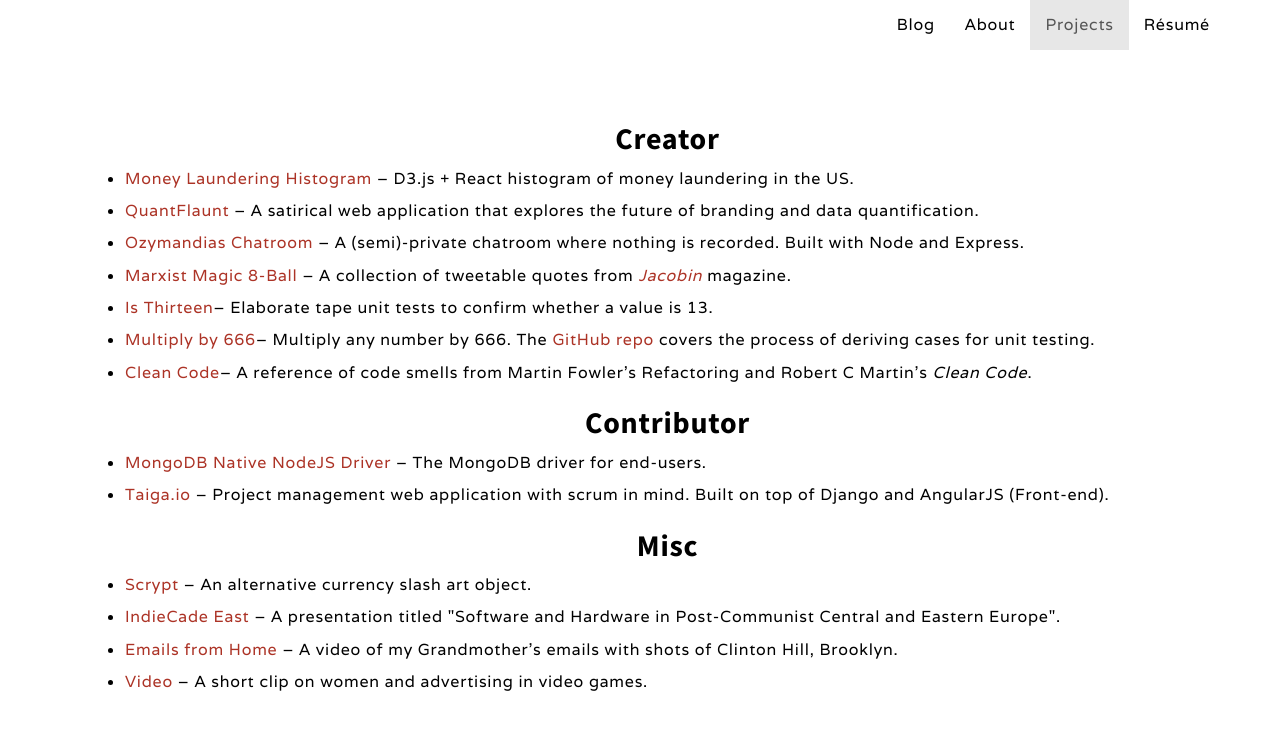
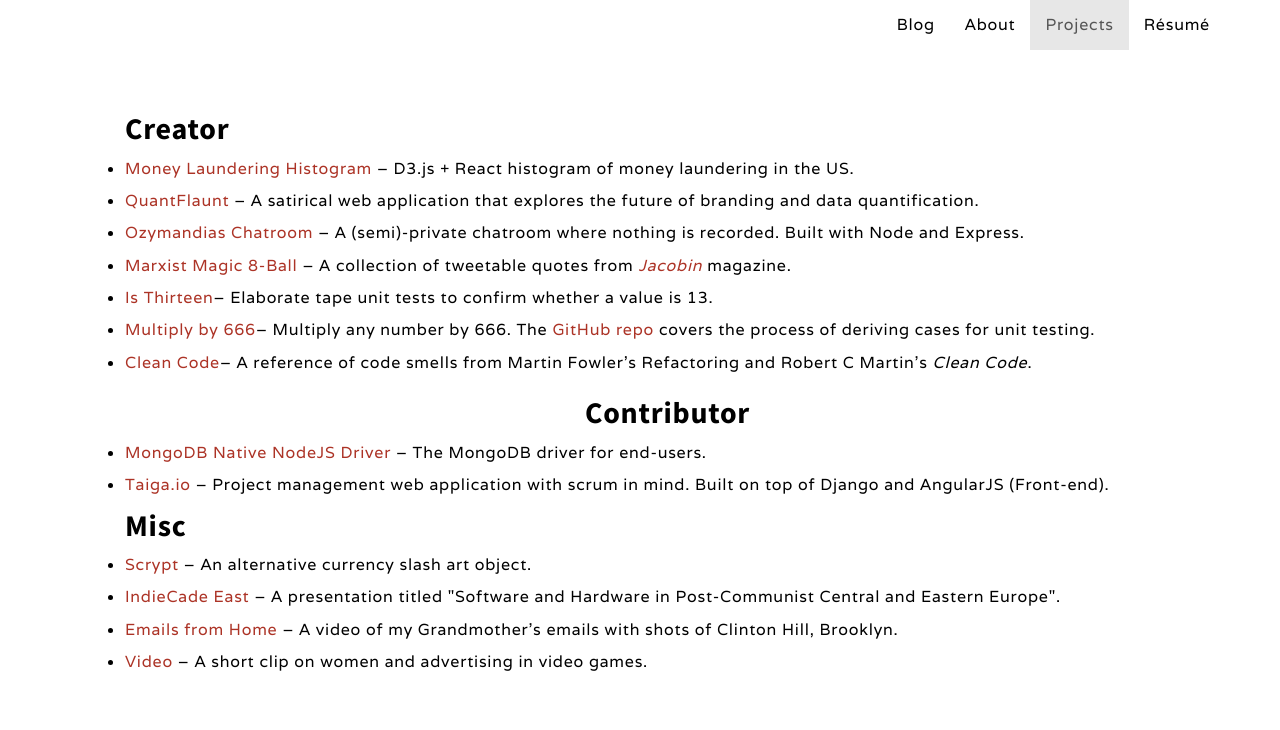
Before and after one commit to janaipakos/janaipakos.github.io, a Jekyll site: the page built from projects.md, in a window 1280 px wide. Shown: the top 730 px of the page. Built offline with Jekyll 4.4.1, drawn with Linux system fonts in a browser that asks for light colours; nearby versions of some CDN libraries.

Commit message:
Update Projects

```diff
--- a/projects.md
+++ b/projects.md
@@ -7,7 +7,7 @@ active: projects
         <div class="row">
             <div class="col-md-12 col-lg-12">
                <ul>
-                <h2>Creator</h2>
+                <h2 class="projects">Creator</h2>
                 <li class="projects"><a class="link" href='http://jamesanaipakos.com/money-laundering-chart/'>Money Laundering Histogram</a> – D3.js + React histogram of money laundering in the US.</li>
                 <li class="projects"><a class="link" href='/quantflaunt'>QuantFlaunt</a> – A satirical web application that explores the future of branding and data quantification.</li>
                 <li class="projects"><a class="link"  href='http://secretchat.herokuapp.com/'>Ozymandias Chatroom</a> – A (semi)-private chatroom where nothing is recorded. Built with Node and Express.</li>
@@ -15,10 +15,10 @@ active: projects
                 <li class="projects"><a class="link"  href='https://github.com/janaipakos/is-thirteen'>Is Thirteen</a>– Elaborate tape unit tests to confirm whether a value is 13.</li>
                 <li class="projects"><a class="link" href='multiply-by-666/'>Multiply by 666</a>– Multiply any number by 666. The <a class="link" href="https://github.com/janaipakos/multiply-by-666">GitHub repo</a> covers the process of deriving cases for unit testing.</li>
                 <li class="projects"><a class="link"  href='https://github.com/janaipakos/Clean-Code-Smells-and-Heuristics'>Clean Code</a>– A reference of code smells from Martin Fowler's Refactoring and Robert C Martin's <em>Clean Code</em>.</li>
-                <h2>Contributor</h2>
+                <h2 class="project">Contributor</h2>
                 <li class="projects"><a class="link" href="https://github.com/mongodb/node-mongodb-native" alt="MongoDB">MongoDB Native NodeJS Driver</a> – The MongoDB driver for end-users.</li>
                 <li class="projects"><a class="link" href="http://taiga.io" alt="Taiga">Taiga.io</a> – Project management web application with scrum in mind. Built on top of Django and AngularJS (Front-end).</li>
-                <h2>Misc</h2>
+                <h2 class="projects">Misc</h2>
                 <li class="projects"><a class="link" href='http://csalateral.org/issue3/ecologies/boluk'>Scrypt</a> – An alternative currency slash art object.</li>
                 <li class="projects"><a class="link"  href='http://sched.co/2AhK'>IndieCade East</a> – A presentation titled "Software and Hardware in Post-Communist Central and Eastern Europe".</li>
                 <li class="projects"><a class="link"  title="Letters YouTube" href='https://www.youtube.com/watch?v=AOa1aX8Ehek'>Emails from Home</a> – A video of my Grandmother's emails with shots of Clinton Hill, Brooklyn.</li>
```
